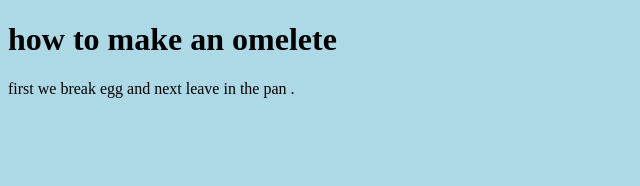
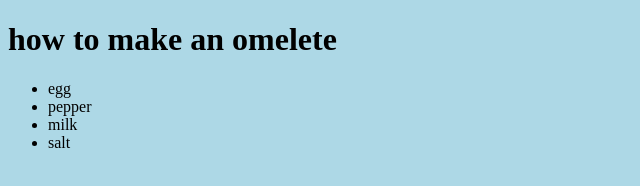
Before and after one commit to thanosntk/games-, a plain HTML site: page index.html in a window 1280 px wide. Shown: the whole page, without its empty margins (0-640 px from the left). Drawn offline with Linux system fonts and the light colour scheme.

Commit message:
add order list

```diff
--- a/index.html
+++ b/index.html
@@ -6,6 +6,15 @@
 <body bgcolor="lightblue">
 
 <h1> how to make an omelete </h1>
-<p> first we break egg and next leave in the pan . </p>
+<p>
+
+	<ul>
+		<li>egg</li>
+		<li>pepper</li>
+		<li>milk</li>
+		<li>salt</li>
+	</ul>
+</p>
+
 </body>
 </html>
```
